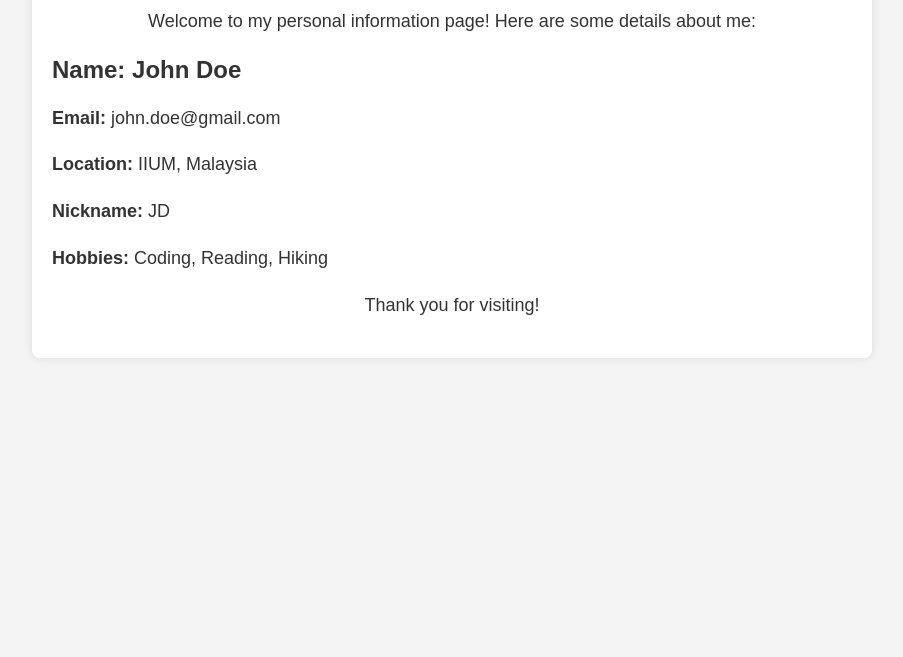
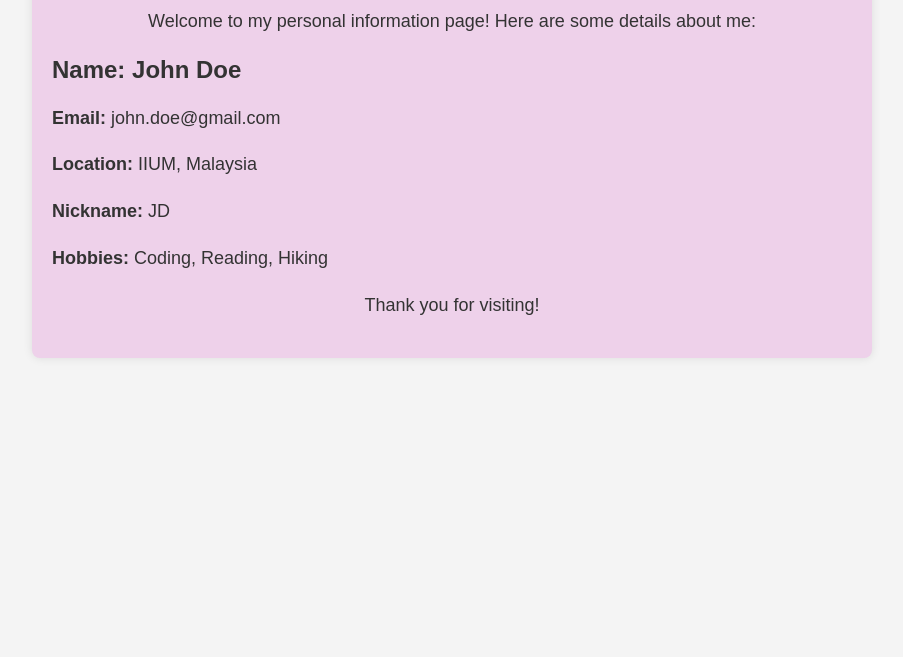
Before and after one commit to khairynakhairy/index, a plain HTML site: page index.html in a window 1280 px wide. Shown: the part 143-800 px from the top of the page, without its empty margins (188-1091 px from the left). Drawn offline with Linux system fonts and the light colour scheme.

Commit message:
Update index.html

```diff
--- a/index.html
+++ b/index.html
@@ -17,7 +17,7 @@
             max-width: 800px;
             margin: 50px auto;
             padding: 20px;
-            background-color: #fff;
+            background-color: #eed1ea;
             border-radius: 8px;
             box-shadow: 0 0 10px rgba(0,0,0,0.1);
         }
```
